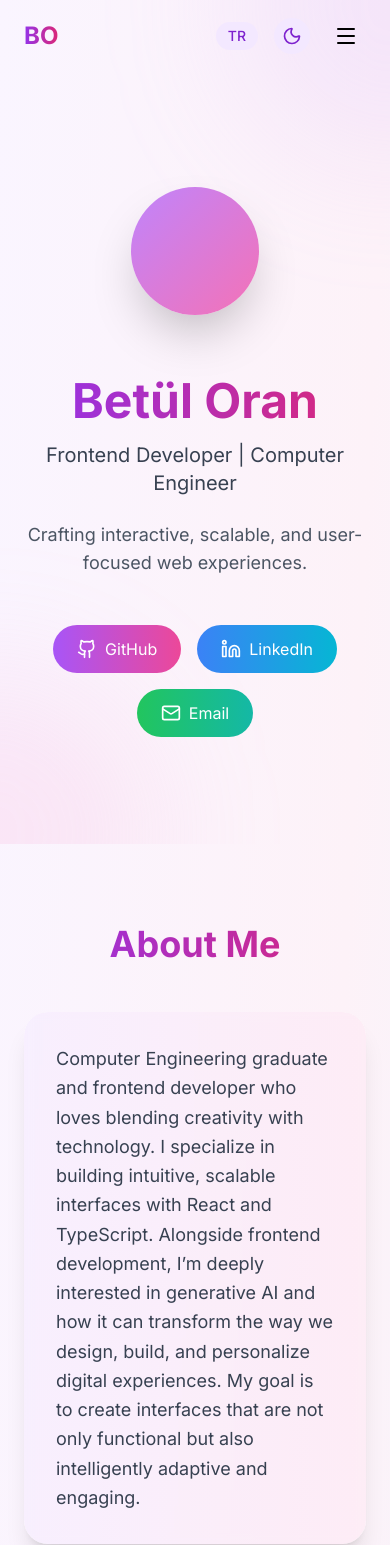
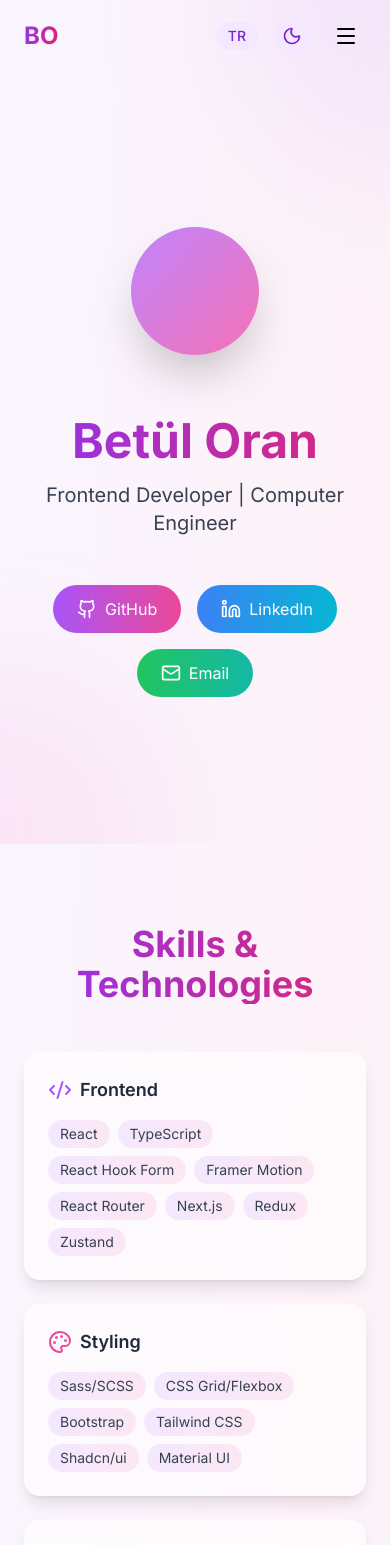
Before and after one commit to betuloran/my-portfolio, a Next.js app: page / in a window 390 px wide. Shown: the top 1545 px of the page. Built offline with nearby package versions, Linux system fonts and the light colour scheme.

Commit message:
file added

```diff
--- a/src/app/components/About.tsx
+++ /dev/null
@@ -1,50 +0,0 @@
-'use client';
-
-import { motion } from 'framer-motion';
-import { useInView } from 'framer-motion';
-import { useRef } from 'react';
-import { Language, translations } from '@/lib/translations';
-
-interface AboutProps {
-  language: Language;
-  darkMode: boolean;
-}
-
-export default function About({ language, darkMode }: AboutProps) {
-  const ref = useRef(null);
-  const isInView = useInView(ref, { once: true, amount: 0.3 });
-  const t = translations[language];
-
-  return (
-    <section id="about" ref={ref} className="py-20 px-6">
-      <div className="max-w-4xl mx-auto">
-        <motion.h2
-          initial={{ opacity: 0, y: 20 }}
-          animate={isInView ? { opacity: 1, y: 0 } : {}}
-          transition={{ duration: 0.6 }}
-          className={`text-4xl md:text-5xl font-bold mb-12 text-center bg-clip-text text-transparent bg-gradient-to-r ${
-            darkMode ? 'from-purple-400 to-pink-400' : 'from-purple-600 to-pink-600'
-          }`}
-        >
-          {t.about.title}
-        </motion.h2>
-
-        <motion.div
-          initial={{ opacity: 0, y: 30 }}
-          animate={isInView ? { opacity: 1, y: 0 } : {}}
-          transition={{ duration: 0.6, delay: 0.2 }}
-          className={`p-8 rounded-3xl backdrop-blur-sm relative overflow-hidden ${
-            darkMode ? 'bg-gray-800/50' : 'bg-white/60'
-          } shadow-xl hover:shadow-2xl transition-all`}
-        >
-          <div className="absolute inset-0 bg-gradient-to-r from-purple-400/10 to-pink-400/10 rounded-3xl" />
-          <p className={`text-lg md:text-lg leading-relaxed relative z-10 ${
-            darkMode ? 'text-gray-300' : 'text-gray-700'
-          }`}>
-            {t.about.text}
-          </p>
-        </motion.div>
-      </div>
-    </section>
-  );
-}
--- a/src/app/components/Navbar.tsx
+++ b/src/app/components/Navbar.tsx
@@ -25,7 +25,6 @@ export default function Navbar({ language, setLanguage, darkMode, setDarkMode }:
   }, []);
 
   const navLinks = [
-    { href: '#about', label: t.nav.about },
     { href: '#skills', label: t.nav.skills },
     { href: '#experience', label: t.nav.experience },
     { href: '#projects', label: t.nav.projects },
--- a/src/app/page.tsx
+++ b/src/app/page.tsx
@@ -3,7 +3,6 @@
 import { useState } from 'react';
 import Navbar from './components/Navbar';
 import Hero from './components/Hero';
-import About from './components/About';
 import Skills from './components/Skills';
 import Experience from './components/Experience';
 import Projects from './components/Projects';
@@ -27,7 +26,6 @@ export default function Home() {
         setDarkMode={setDarkMode}
       />
       <Hero language={language} darkMode={darkMode} />
-      <About language={language} darkMode={darkMode} />
       <Skills language={language} darkMode={darkMode} />
       <Experience language={language} darkMode={darkMode} />
       <Projects language={language} darkMode={darkMode} />
--- a/src/lib/project-data.ts
+++ b/src/lib/project-data.ts
@@ -4,6 +4,7 @@ export interface Project {
   descriptionTr: string;
   technologies: string[];
   github?: string;
+  live?: string;
 }
 
 export const projects: Project[] = [
@@ -31,7 +32,7 @@ export const projects: Project[] = [
     title: 'Automation Flow Demo Project',
     descriptionEn: 'Experimented with Microsoft Power Automate and Power Apps to create a simple workflow automating task submissions from a SharePoint list.',
     descriptionTr: 'SharePoint listesinden görev gönderimlerini otomatikleştiren basit bir iş akışı oluşturmak için Microsoft Power Automate ve Power Apps ile denemeler yapıldı.',
-    technologies: ['Power Apps', 'Power Automate', 'SharePoint', 'Dataverse (basic)'],
+    technologies: ['Power Apps', 'Power Automate', 'SharePoint', 'Dataverse'],
   },
     {
     title: 'Feasta',
@@ -39,6 +40,7 @@ export const projects: Project[] = [
     descriptionTr: 'Kullanıcı kimlik doğrulama, restoran listeleme ve sipariş yönetimi içeren duyarlı bir yemek sipariş platformu. Sorunsuz kullanıcı deneyimi için NextAuth ve Redux Toolkit kullanılarak geliştirildi.',
     technologies: ['React', 'Next.js', 'NextAuth', 'Redux Toolkit', 'TypeScript'],
     github: 'https://github.com/betuloran/feasta-app',
+    live: 'https://feasta-app.vercel.app/',
   },
   {
     title: 'Pviser',
--- a/src/lib/translations.ts
+++ b/src/lib/translations.ts
@@ -11,11 +11,13 @@ export interface Translations {
   hero: {
     title: string;
     subtitle: string;
-    tagline: string;
   };
   about: {
     title: string;
     text: string;
+    downloadCV: string;
+    viewProjects: string;
+    contactButton: string;
   };
   skills: {
     title: string;
@@ -59,6 +61,7 @@ export interface Translations {
   projects: {
     title: string;
     viewGithub: string;
+    viewLive: string;
   };
   contact: {
     title: string;
@@ -83,11 +86,13 @@ export const translations: Record<Language, Translations> = {
     hero: {
       title: 'Frontend Developer | Computer Engineer',
       subtitle: 'Betül Oran',
-      tagline: 'Crafting interactive, scalable, and user-focused web experiences.',
     },
     about: {
       title: 'About Me',
-      text:"Computer Engineering graduate and frontend developer who loves blending creativity with technology. I specialize in building intuitive, scalable interfaces with React and TypeScript. Alongside frontend development, I’m deeply interested in generative AI and how it can transform the way we design, build, and personalize digital experiences. My goal is to create interfaces that are not only functional but also intelligently adaptive and engaging."
+      text: "Computer Engineering graduate and frontend developer who loves blending creativity with technology. I specialize in building intuitive, scalable interfaces with React and TypeScript. Alongside frontend development, I'm deeply interested in generative AI and how it can transform the way we design, build, and personalize digital experiences. My goal is to create interfaces that are not only functional but also intelligently adaptive and engaging.",
+      downloadCV: 'Download CV',
+      viewProjects: 'View Projects',
+      contactButton: 'Contact',
     },
     skills: {
       title: 'Skills & Technologies',
@@ -131,6 +136,7 @@ export const translations: Record<Language, Translations> = {
     projects: {
       title: 'Featured Projects',
       viewGithub: 'View on GitHub',
+       viewLive: 'View Live',
     },
    contact: {
   title: "Let's Connect!",
@@ -153,20 +159,22 @@ export const translations: Record<Language, Translations> = {
     hero: {
       title: 'Frontend Geliştirici | Bilgisayar Mühendisi',
       subtitle: 'Betül Oran',
-      tagline: 'Etkileşimli, ölçeklenebilir ve kullanıcı odaklı web deneyimleri oluşturuyorum.',
     },
     about: {
       title: 'Hakkımda',
-      text:"Yaratıcılığı teknolojiyle harmanlamayı seven bilgisayar mühendisliği mezunu ve ön uç geliştirici. React ve TypeScript ile sezgisel, ölçeklenebilir arayüzler oluşturma konusunda uzmanım. Ön uç geliştirmenin yanı sıra, üretken yapay zeka ve bunun dijital deneyimleri tasarlama, oluşturma ve kişiselleştirme yöntemlerimizi nasıl dönüştürebileceği konusunda da derin bir ilgi duyuyorum. Amacım, sadece işlevsel değil, aynı zamanda akıllı bir şekilde uyarlanabilir ve ilgi çekici arayüzler oluşturmak."
+      text: "Yaratıcılığı teknolojiyle harmanlamayı seven bilgisayar mühendisliği mezunu ve ön uç geliştirici. React ve TypeScript ile sezgisel, ölçeklenebilir arayüzler oluşturma konusunda uzmanım. Ön uç geliştirmenin yanı sıra, üretken yapay zeka ve bunun dijital deneyimleri tasarlama, oluşturma ve kişiselleştirme yöntemlerimizi nasıl dönüştürebileceği konusunda da derin bir ilgi duyuyorum. Amacım, sadece işlevsel değil, aynı zamanda akıllı bir şekilde uyarlanabilir ve ilgi çekici arayüzler oluşturmak.",
+      downloadCV: 'CV İndir',
+      viewProjects: 'Projelerim',
+      contactButton: 'İletişim',
     },
     skills: {
       title: 'Yetenekler & Teknolojiler',
       categories: {
-        frontend: 'Frontend',
-        styling: 'Styling',
-        backend: 'Backend',
+        frontend: 'Ön Uç',
+        styling: 'Stil',
+        backend: 'Arka Uç',
         tools: 'Araçlar',
-        aiml: 'AI/ML',
+        aiml: 'Yapay Zeka/ML',
       },
     },
     experience: {
@@ -201,6 +209,7 @@ export const translations: Record<Language, Translations> = {
     projects: {
       title: 'Öne Çıkan Projeler',
       viewGithub: "GitHub'da Görüntüle",
+       viewLive: 'Canlı Görüntüle',
     },
    contact: {
   title: 'İletişime Geçelim!',
```
Also changed, not shown: src/app/components/Contact.tsx (+22 -15 lines), src/app/components/Experience.tsx (+14 -11 lines). Lines whose indentation alone changed are shown as unchanged.
